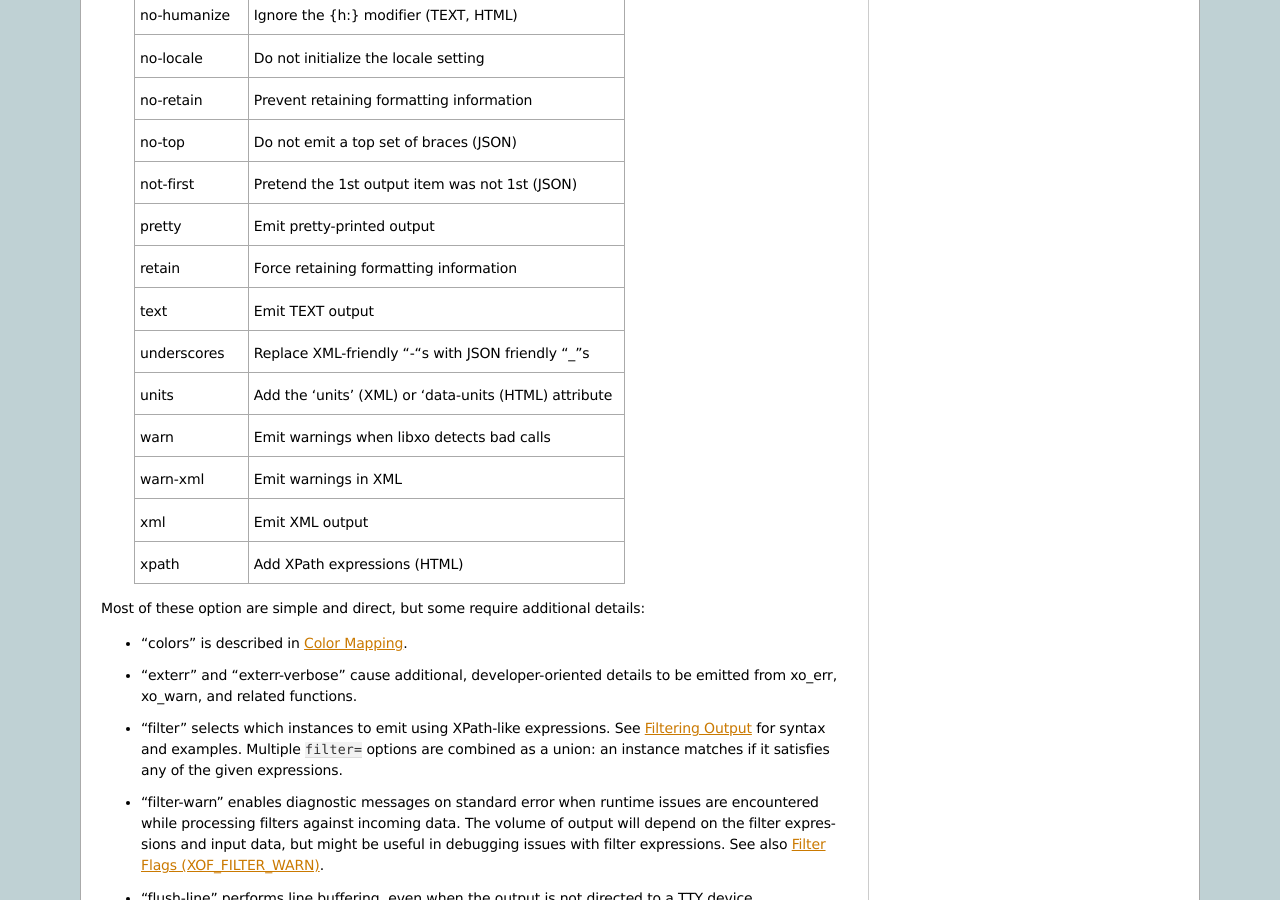
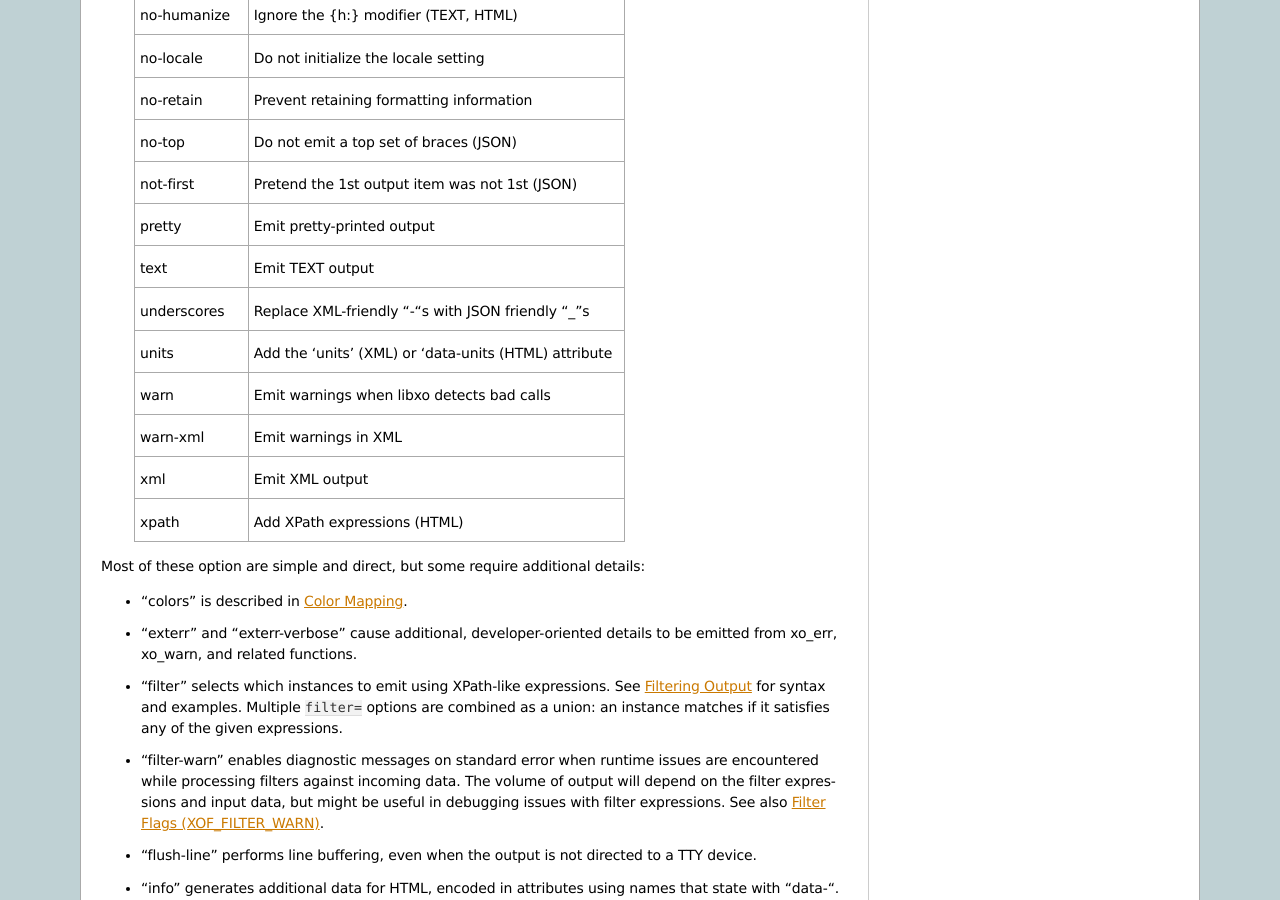
Before and after one commit to Juniper/libxo, a Sphinx documentation site: the page built from doc/options.rst, in a window 1280 px wide and 900 px high, scrolled down 1373 px. Built offline with Sphinx 7.4.7, drawn with Linux system fonts in a browser that asks for light colours.

Commit message:
undocument the "retain" flag

```diff
--- a/doc/options.rst
+++ b/doc/options.rst
@@ -63,7 +63,6 @@ correspond to output styles, flags, or features:
   no-top          Do not emit a top set of braces (JSON)
   not-first       Pretend the 1st output item was not 1st (JSON)
   pretty          Emit pretty-printed output
-  retain          Force retaining formatting information
   text            Emit TEXT output
   underscores     Replace XML-friendly "-"s with JSON friendly "_"s
   units           Add the 'units' (XML) or 'data-units (HTML) attribute
```
